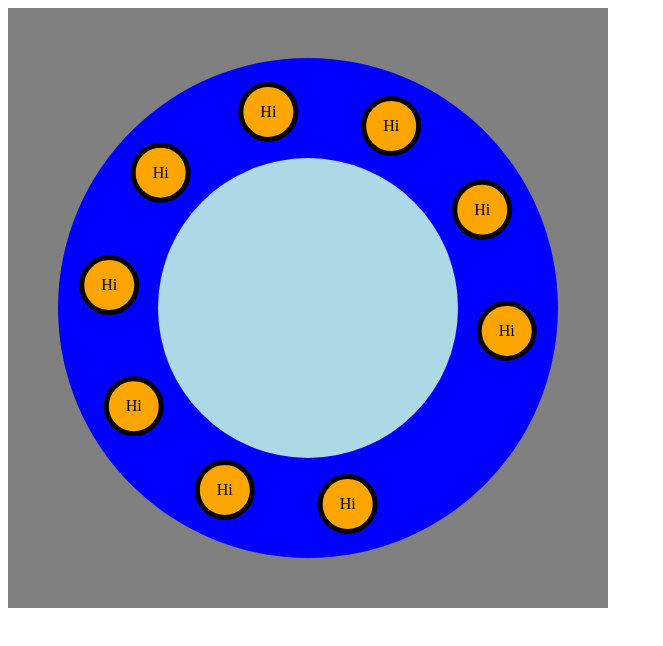
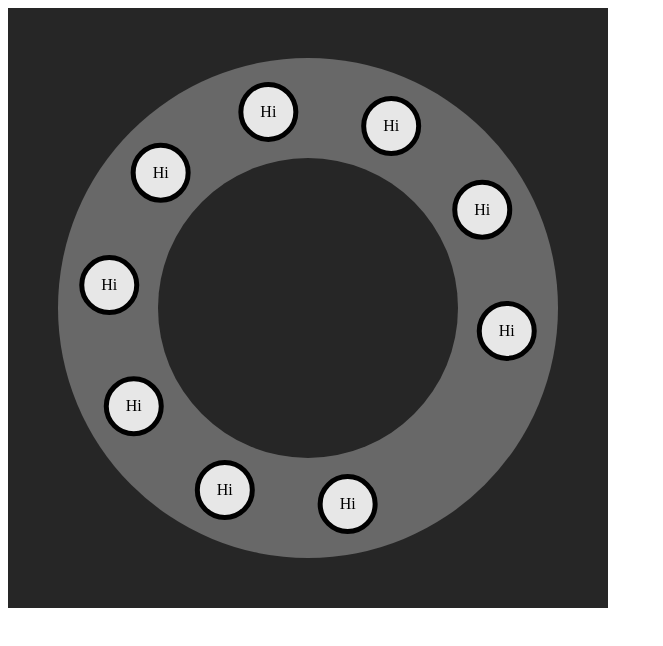
Before and after one commit to bonzo45/Phone-Selector, a React app: page / in a window 1280 px wide. Shown: the top 646 px of the page, without its empty margins (0-663 px from the left). Built offline with nearby package versions, Linux system fonts and the light colour scheme; the HTML template or start-up script is replaced by a standard one.

Commit message:
Less garish colours.

```diff
--- a/src/styles.css
+++ b/src/styles.css
@@ -1,7 +1,7 @@
 .phone-box {
 	width: 600px;
 	height: 600px;
-	background-color: grey;
+	background-color: #262626;
 
 	display: flex;
 	justify-content: center;
@@ -11,7 +11,7 @@
 .phone-ring {
 	width: 500px;
 	height: 500px;
-	background-color: blue;
+	background-color: #686868;
 	border-radius: 250px;
 
 	position: relative;
@@ -20,7 +20,7 @@
 .phone-ring-inner {
 	width: 300px;
 	height: 300px;
-	background-color: lightblue;
+	background-color: #262626;
 	border-radius: 300px;
 
 	position: absolute;
@@ -41,7 +41,7 @@
 .option {
 	width: 50px;
 	height: 50px;
-	background-color: orange;
+	background-color: #e7e7e7;
 	border-radius: 30px;
 
 	display: flex;
```
